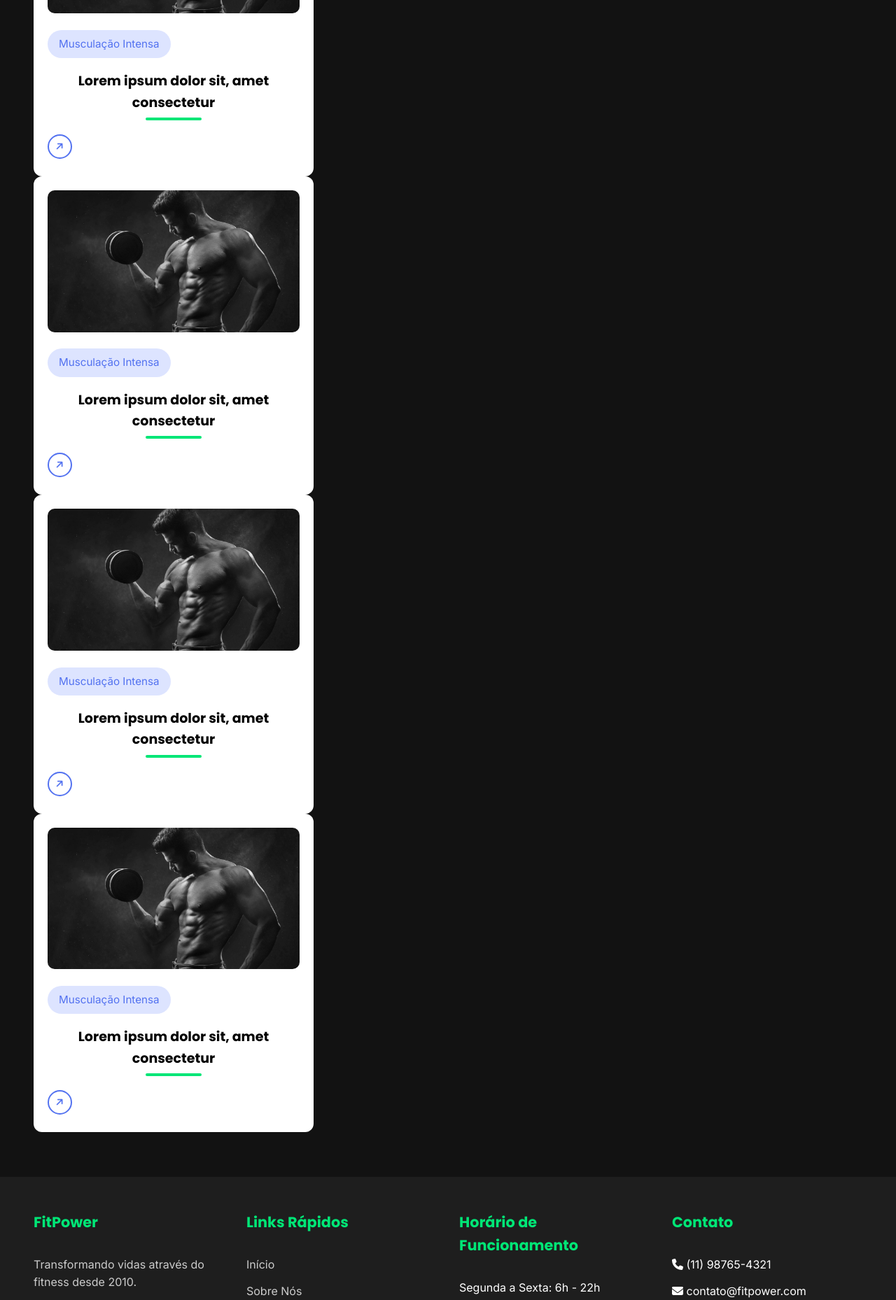
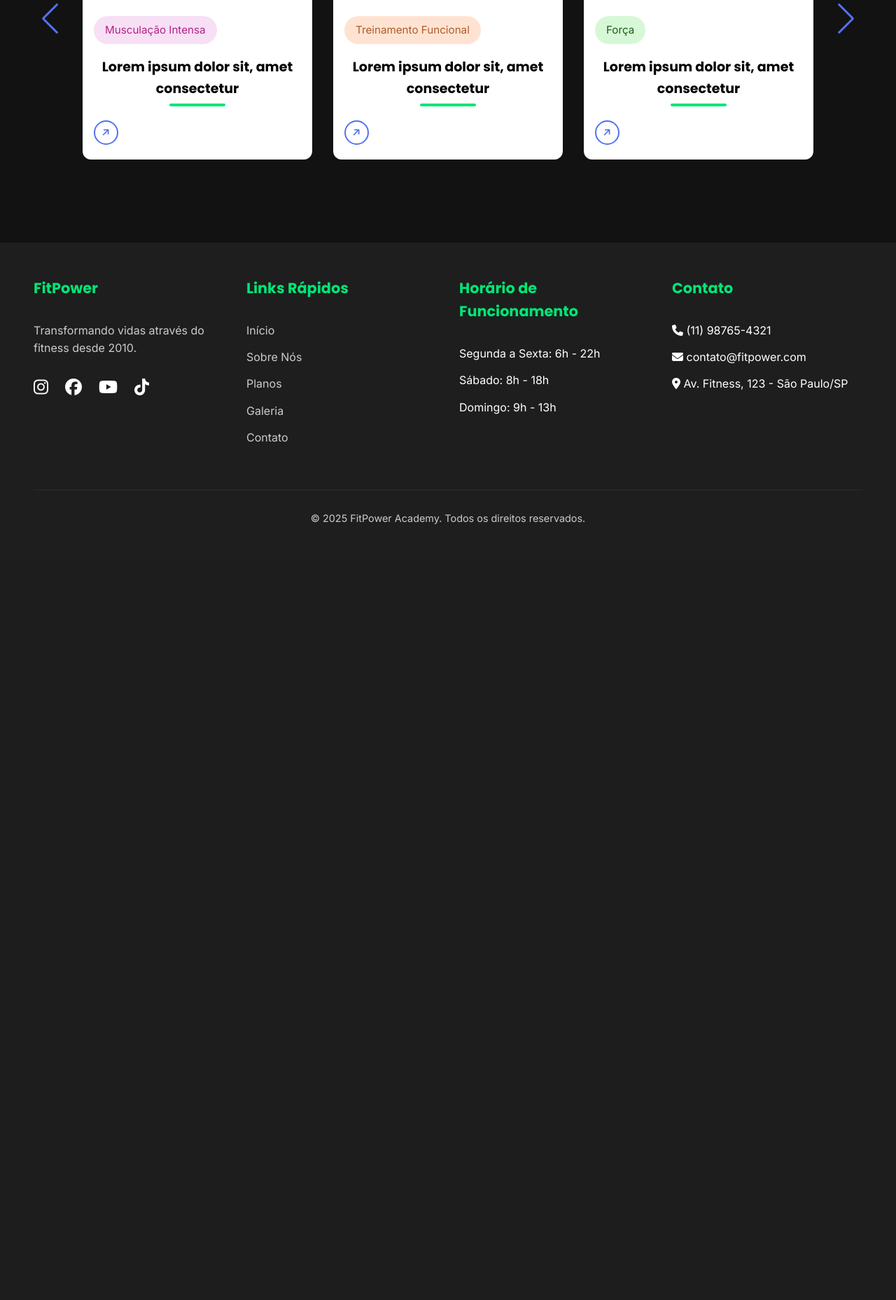
Before and after one commit to Belezinha22/ProjetoIntegrador, a PHP site: page /html/index.html in a window 1280 px wide. Shown: the part 2301-4159 px from the top of the page at 70% size. After the commit the page ends 3050 px from the top, so only its background shows below. Run offline with PHP 8.4, Linux system fonts and the light colour scheme.

Commit message:
ultima versão até o carrossel

```diff
--- a/css/index.css
+++ b/css/index.css
@@ -313,19 +313,29 @@
   border-radius: 2px;
 }
 
+.card-wrapper{
+  margin: 0 60px 35px;
+  padding: 20px 10px;
+  overflow: hidden;
+}
+
 .card-list .card-item {
   list-style: none;
 }
 
 .card-list .card-item .card-link {
-  width: 400px;
+  user-select: none;
   display: block;
   background-color: white;
-  padding: 18px;
+  padding: 14px;
   border-radius: 12px;
   text-decoration: none;
   transition: 0.2 ease;
   border: 2px solid transparent;
+}
+
+.card-list .card-item .card-link:active{
+  cursor: grabbing;
 }
 
 .card-list .card-item .card-link:hover{
@@ -350,6 +360,26 @@
   border-radius: 50px;
 }
 
+.card-list .card-link .badge.MI{
+  color: #b22485;
+  background: #f7dff5;
+}
+
+.card-list .card-link .badge.TF{
+  color: #b25a2b;
+  background-color: #ffe3d2;
+}
+
+.card-list .card-link .badge.TFz{
+  color: #205c20;
+  background-color: #d6f8d6;
+}
+
+.card-list .card-link .badge.clstn{
+  color: #856404;
+  background: #fff3cd;
+}
+
 .card-list .card-link .card-title {
   font-size: 1.19rem;
   color: #000;
@@ -372,6 +402,22 @@
 .card-list .card-link:hover .card-button {
   color: white;
   background-color: #5372f0;
+}
+
+.card-wrapper .swiper-pagination-bullet{
+  height: 14px;
+  width: 14px;
+  opacity: 0.5;
+  background: #5372f0;
+}
+
+.card-wrapper .swiper-pagination-bullet-active{
+  opacity: 1;
+}
+
+.card-wrapper .swiper-slide-button{
+  color: #5372f0;
+  margin-top: -35px;
 }
 
 /* ==================== FOOTER ==================== */
@@ -585,3 +631,13 @@
     scroll-behavior: auto !important;
   }
 }
+
+@media (max-width: 768px){
+  .card-wrapper{
+    margin: 0 10px 25px;
+  }
+
+  .card-wrapper .swiper-slide-button{
+    display: none;
+  }
+}
--- a/html/index.html
+++ b/html/index.html
@@ -1,5 +1,6 @@
 <!DOCTYPE html>
 <html lang="pt-BR">
+
 <head>
   <meta charset="UTF-8" />
   <meta name="viewport" content="width=device-width, initial-scale=1.0" />
@@ -11,7 +12,9 @@
   <link rel="stylesheet" href="../css/index.css">
   <link rel="stylesheet" href="../css/indexResponsive.css">
   <link rel="shortcut icon" href="../img/logo/Logo-removebg-preview.png" type="image/x-icon">
+  <link rel="stylesheet" href="https://cdn.jsdelivr.net/npm/swiper@11/swiper-bundle.min.css" />
 </head>
+
 <body>
   <header id="header">
     <div class="logo">
@@ -33,7 +36,8 @@
   <section class="hero">
     <div class="hero-content">
       <h1>Transforme seu <span>corpo</span>, transforme sua <span>vida</span></h1>
-      <p>Na FitPower, combinamos ciência do exercício, nutrição e mentalidade vencedora para ajudar você a alcançar resultados extraordinários.</p>
+      <p>Na FitPower, combinamos ciência do exercício, nutrição e mentalidade vencedora para ajudar você a alcançar
+        resultados extraordinários.</p>
       <div class="cta-buttons">
         <button class="btn btn-primary">Comece Agora</button>
         <button class="btn btn-secondary">Conheça Nossos Planos</button>
@@ -44,7 +48,8 @@
   <section class="features">
     <div class="section-header">
       <h2>Nossos Diferenciais</h2>
-      <p>Oferecemos uma abordagem completa para seu desenvolvimento físico e mental, com profissionais altamente qualificados e metodologia comprovada.</p>
+      <p>Oferecemos uma abordagem completa para seu desenvolvimento físico e mental, com profissionais altamente
+        qualificados e metodologia comprovada.</p>
     </div>
     <div class="features-grid">
       <div class="feature-card">
@@ -85,13 +90,13 @@
       </h2>
     </div>
     <div class="featured-classes-grid">
-      <div class="container">
+      <div class="container swiper">
         <div class="card-wrapper">
-          <ul class="card-list">
-            <li class="card-item">
+          <ul class="card-list swiper-wrapper">
+            <li class="card-item swiper-slide">
               <a href="#" class="card-link">
                 <img src="../img/general/musculacaoIntensa.jpg" alt="" class="card-image">
-                <p class="badge">
+                <p class="badge MI">
                   Musculação Intensa
                 </p>
                 <h2 class="card-title">
@@ -102,11 +107,11 @@
                 </button>
               </a>
             </li>
-            <li class="card-item">
+            <li class="card-item swiper-slide">
               <a href="#" class="card-link">
-                <img src="../img/general/musculacaoIntensa.jpg" alt="" class="card-image">
-                <p class="badge">
-                  Musculação Intensa
+                <img src="../img/general/treinamentoFuncional.jpg" alt="" class="card-image">
+                <p class="badge TF">
+                  Treinamento Funcional
                 </p>
                 <h2 class="card-title">
                   Lorem ipsum dolor sit, amet consectetur
@@ -116,11 +121,11 @@
                 </button>
               </a>
             </li>
-            <li class="card-item">
+            <li class="card-item swiper-slide">
               <a href="#" class="card-link">
-                <img src="../img/general/musculacaoIntensa.jpg" alt="" class="card-image">
-                <p class="badge">
-                  Musculação Intensa
+                <img src="../img/general/força.jpg" alt="" class="card-image">
+                <p class="badge TFz">
+                  Força
                 </p>
                 <h2 class="card-title">
                   Lorem ipsum dolor sit, amet consectetur
@@ -130,11 +135,11 @@
                 </button>
               </a>
             </li>
-            <li class="card-item">
+            <li class="card-item swiper-slide">
               <a href="#" class="card-link">
-                <img src="../img/general/musculacaoIntensa.jpg" alt="" class="card-image">
-                <p class="badge">
-                  Musculação Intensa
+                <img src="../img/general/calistenia.jpg" alt="" class="card-image">
+                <p class="badge Clstn">
+                  Calistenia
                 </p>
                 <h2 class="card-title">
                   Lorem ipsum dolor sit, amet consectetur
@@ -145,6 +150,10 @@
               </a>
             </li>
           </ul>
+
+          <div class="swipper-pagination"></div>
+          <div class="swiper-slide-button swiper-button-prev"></div>
+          <div class="swiper-slide-button swiper-button-next"></div>
         </div>
       </div>
     </div>
@@ -193,6 +202,9 @@
       <p>&copy; 2025 FitPower Academy. Todos os direitos reservados.</p>
     </div>
   </footer>
+
+  <script src="https://cdn.jsdelivr.net/npm/swiper@11/swiper-bundle.min.js"></script>
   <script src="../js/index.js"></script>
 </body>
+
 </html>
--- a/html/sobre.html
+++ b/html/sobre.html
@@ -22,7 +22,7 @@
     <nav id="navbar">
       <ul>
         <li><a href="index.html">Início</a></li>
-        <li><a href="sobre.html">Sobre Nós</a></li>
+        <li><a href="sobre.html">Sobre</a></li>
         <li><a href="treinos.html">Treinos</a></li>
         <li><a href="planos.html">Planos</a></li>
         <li><a href="contato.html">Contato</a></li>
--- a/js/index.js
+++ b/js/index.js
@@ -59,3 +59,35 @@
     document.body.style.overflow = '';
   }
 });
+
+
+
+// swiper
+new Swiper('.card-wrapper', {
+  // Optional parameters
+  loop: true,
+  spaceBetween: 30,
+
+  // If we need pagination
+  pagination: {
+    el: '.swiper-pagination',
+  },
+
+  // Navigation arrows
+  navigation: {
+    nextEl: '.swiper-button-next',
+    prevEl: '.swiper-button-prev',
+  },
+
+  breakpoints:{
+    0: {
+      slidesPerView: 1
+    },
+    768: {
+      slidesPerView: 2
+    },
+    1024: {
+      slidesPerView: 3
+    },
+  }
+});
```
